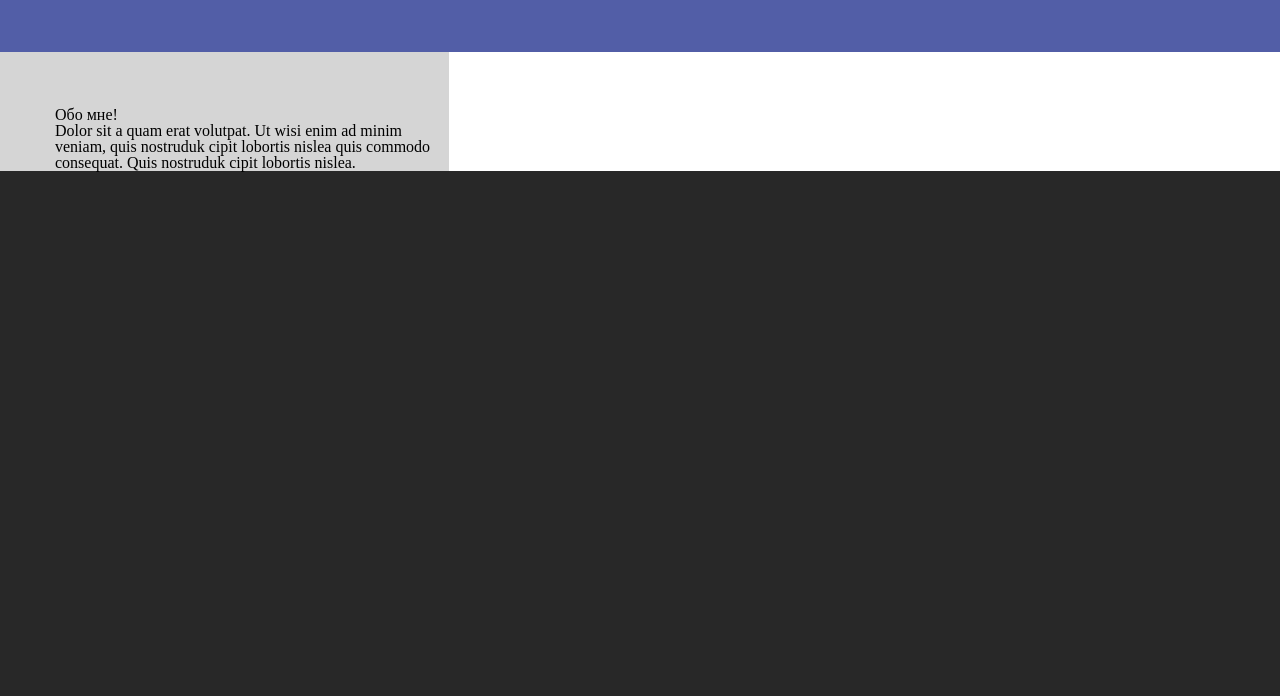
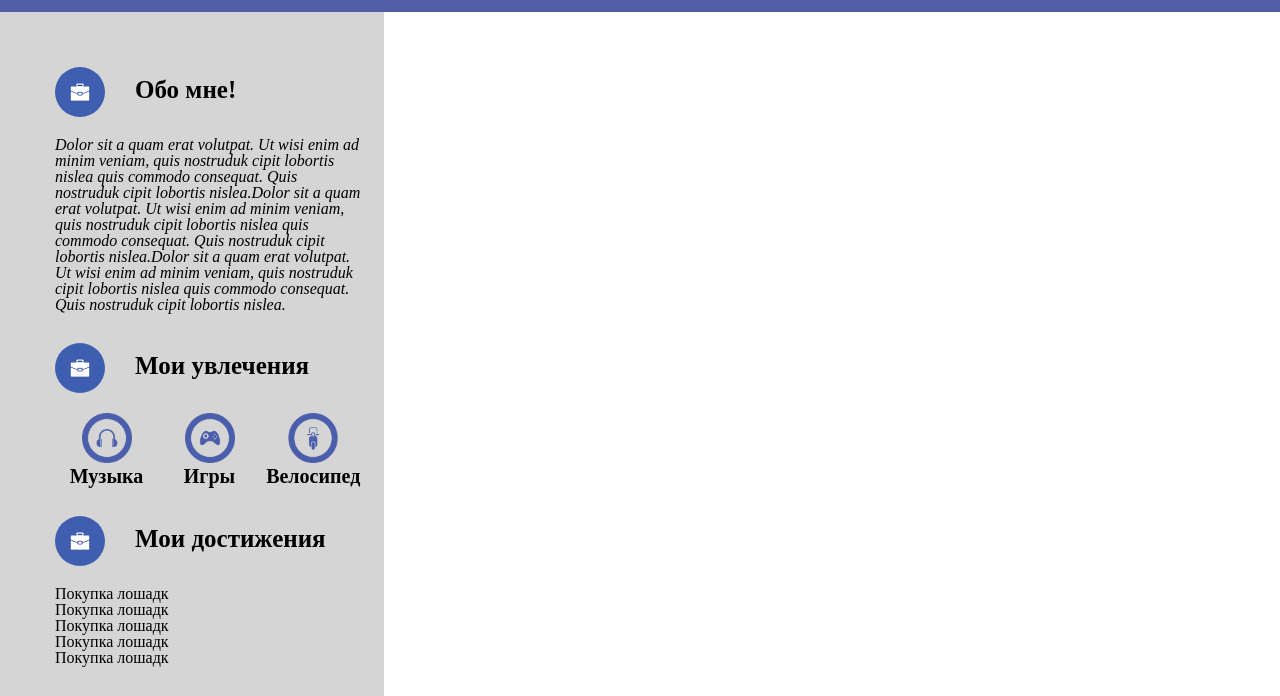
Before and after one commit to StDinKo/it_s, a plain HTML site: page about.html in a window 1280 px wide. Shown: the part 223-919 px from the top of the page. Before the commit the page ends 800 px from the top, so only its background shows below. Drawn offline with Linux system fonts and the light colour scheme.

Commit message:
some new in block about

```diff
--- a/about.html
+++ b/about.html
@@ -40,14 +40,56 @@
         <div class="section-main">
             <div class="section-left">
                 <div class="section-left__item">
-                    <h2 class="section-left__title">Обо мне!</h2>
-                    <p class="section-left__article">Dolor sit a quam erat volutpat.
+                    <div class="section-left__title">
+                        <img class="section-left__title_img" src="assets/pin/ellipse.png" alt="">
+                        <h2 class="section-left__title_text">Обо мне!</h2>
+                    </div>
+                    <p class="section-left__article section-left__article_italic">Dolor sit a quam erat volutpat.
+                        Ut wisi enim ad minim veniam, quis nostruduk cipit
+                        lobortis nislea quis commodo consequat.
+                        Quis nostruduk cipit lobortis nislea.Dolor sit a quam erat volutpat.
+                        Ut wisi enim ad minim veniam, quis nostruduk cipit
+                        lobortis nislea quis commodo consequat.
+                        Quis nostruduk cipit lobortis nislea.Dolor sit a quam erat volutpat.
                         Ut wisi enim ad minim veniam, quis nostruduk cipit
                         lobortis nislea quis commodo consequat.
                         Quis nostruduk cipit lobortis nislea.</p>
+                </div>
+                <div class="section-left__item">
+                    <div class="section-left__title">
+                        <img class="section-left__title_img" src="assets/pin/ellipse.png" alt="">
+                        <h2 class="section-left__title_text">Мои увлечения</h2>
+                    </div>
+                    <div class="section-left__interests">
+                        <div class="interests__item">
+                            <img class="interests__item_img" src="assets/pin/Group.png" alt="">
+                            <p class="interests__item_text">Музыка</p>
+                        </div>
+                        <div class="interests__item">
+                            <img class="interests__item_img" src="assets/pin/Group1.png" alt="">
+                            <p class="interests__item_text">Игры</p>
+                        </div>
+                        <div class="interests__item">
+                            <img class="interests__item_img" src="assets/pin/Group2.png" alt="">
+                            <p class="interests__item_text">Велосипед</p>
+                        </div>
 
+                    </div>
                 </div>
+                <div class="section-left__item">
+                    <div class="section-left__title">
+                        <img class="section-left__title_img" src="assets/pin/ellipse.png" alt="">
+                        <h2 class="section-left__title_text">Мои достижения</h2>
+                    </div>
+                    <ol class="section-left__list">
+                        <li class="section-left__list-item"> Покупка лошадк</li>
+                        <li class="section-left__list-item"> Покупка лошадк</li>
+                        <li class="section-left__list-item"> Покупка лошадк</li>
+                        <li class="section-left__list-item"> Покупка лошадк</li>
+                        <li class="section-left__list-item"> Покупка лошадк</li>
 
+                    </ol>
+                </div>
             </div>
             <div class="section-right">
 
--- a/css/about.css
+++ b/css/about.css
@@ -7,7 +7,7 @@ body{
 }
 .header-section{
     background-color: #525ea7;
-    padding: 55px;
+    padding:35px;
     font-family: 'Montserrat', sans-serif;
     display: flex;
     justify-content: space-between;
@@ -70,6 +70,57 @@ body{
 .section-left{
     max-width: 30%;
     background-color: #d5d5d5;
+   box-sizing: border-box;
+    padding: 55px 20px 0 55px;
+}
+.section-left__title_img{
+    border-radius: 50px;
+    width: 50px;
+    height: 50px;
+    margin-right: 30px;
+}
+.section-left__title_text{
+    font-size: 25px;
+    font-weight: bold;
+    margin-top: 10px;
+}
+.section-left__title{
+    display: flex;
+    flex-direction: row;
+    margin-bottom: 20px;
 
-    padding: 55px 10px 0 55px;
 }
+.section-left__article_italic{
+    font-size: 16px;
+    font-style: italic;
+
+}
+.section-left__item{
+    margin-bottom: 30px;
+}
+.section-left__interests{
+    display: flex;
+    flex-direction: row;
+    justify-content: space-around;
+}
+.interests__item_img{
+    width: 50px;
+    height: 50px;
+    margin-left: 22px;
+
+}
+.interests__item_text{
+    font-size: 20px;
+    text-align: center;
+    font-weight: bold;
+}
+.interests__item{
+    position: relative;
+    width: 30%;
+}
+.section-left__list{
+    display: block;
+    width: 100%;
+    margin-left: auto;
+    margin-right: auto;
+}
```
Also changed, not shown: assets/pin/Ellipse.png (added), assets/pin/Group.png (added), assets/pin/Group1.png (added), assets/pin/Group2.png (added).
